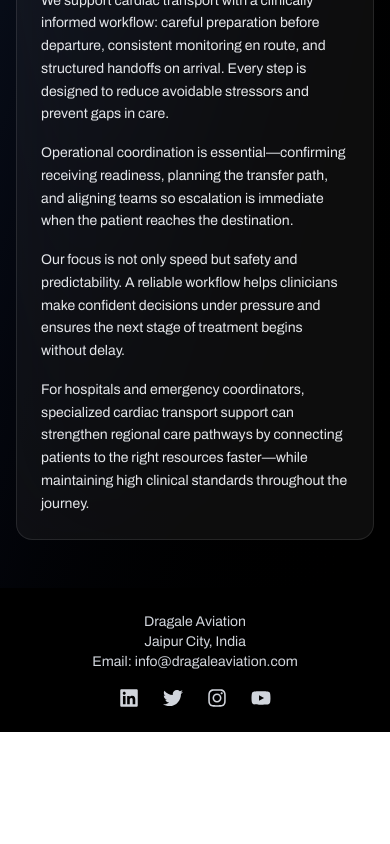
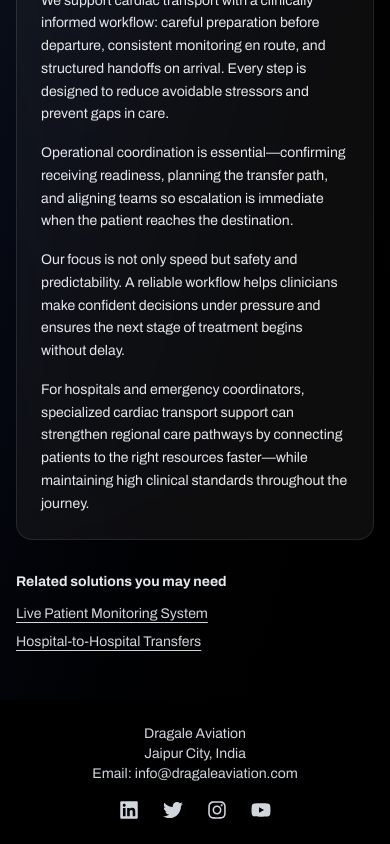
Before and after one commit to lokeshchoudharyprogrammer/dragale-aviation, a Next.js app: page /solutions/critical-heart-patient-support in a window 390 px wide. Shown: the part 612-1456 px from the top of the page. Before the commit the page ends 1344 px from the top, so only its background shows below. Built offline with nearby package versions, Linux system fonts and the light colour scheme.

Commit message:
feat(seo): add contextual cross-links between related solution pages

```diff
--- a/src/app/solutions/[slug]/page.tsx
+++ b/src/app/solutions/[slug]/page.tsx
@@ -49,6 +49,16 @@ export default async function SolutionPage({ params }: PageProps) {
   const { slug } = await params;
   const solution = getSolutionOrNotFound(slug);
 
+  const relatedSlugs = Array.from(new Set(solution.relatedSlugs ?? []))
+    .filter((s) => s && s !== solution.slug)
+    .filter((s) => isSolutionSlug(s));
+
+  const relatedSolutions = relatedSlugs
+    .map((s) => getSolutionBySlug(s))
+    .filter((s): s is NonNullable<ReturnType<typeof getSolutionBySlug>> =>
+      Boolean(s)
+    );
+
   return (
     <div className="pt-20 min-h-screen bg-gradient-to-br from-gray-900 to-black text-white">
       <main className="px-4 sm:px-8 lg:px-16 py-12">
@@ -84,6 +94,29 @@ export default async function SolutionPage({ params }: PageProps) {
               ))}
             </div>
           </section>
+
+          {relatedSolutions.length > 0 ? (
+            <section className="mt-8" aria-labelledby="related-solutions">
+              <h2
+                id="related-solutions"
+                className="text-sm sm:text-base font-semibold text-gray-200"
+              >
+                Related solutions you may need
+              </h2>
+              <ul className="mt-3 space-y-2">
+                {relatedSolutions.map((s) => (
+                  <li key={s.slug} className="text-sm sm:text-base">
+                    <Link
+                      href={`/solutions/${s.slug}`}
+                      className="text-gray-300 underline underline-offset-4 hover:text-white transition"
+                    >
+                      {s.title}
+                    </Link>
+                  </li>
+                ))}
+              </ul>
+            </section>
+          ) : null}
         </article>
       </main>
     </div>
--- a/src/utils/solutions.ts
+++ b/src/utils/solutions.ts
@@ -4,6 +4,8 @@ export type Solution = {
   slug: string;
   title: string;
   shortDescription: string;
+  /** Optional cross-links to strengthen topic clustering and crawl depth */
+  relatedSlugs?: string[];
   seo: {
     title: string;
     description: string;
@@ -30,6 +32,10 @@ export const solutions: Solution[] = [
     title: "Seamless VTOL Patient Transport",
     shortDescription:
       "Vertical takeoff and landing capability for fast, reliable patient transport from dense cities to remote zones.",
+    relatedSlugs: [
+      "live-patient-monitoring-system",
+      "hospital-to-hospital-transfers",
+    ],
     seo: {
       title: "Seamless VTOL Patient Transport | Dragle Aviation",
       description:
@@ -51,6 +57,10 @@ export const solutions: Solution[] = [
     title: "Hospital-to-Hospital Transfers",
     shortDescription:
       "Efficient inter-facility patient transfers that reduce transit time and improve handoff quality for critical cases.",
+    relatedSlugs: [
+      "seamless-vtol-patient-transport",
+      "critical-heart-patient-support",
+    ],
     seo: {
       title: "Hospital-to-Hospital Patient Transfers | Dragle Aviation",
       description:
@@ -72,6 +82,10 @@ export const solutions: Solution[] = [
     title: "Live Patient Monitoring System",
     shortDescription:
       "Real-time vital monitoring during transport so clinicians can track trends, respond early, and arrive prepared.",
+    relatedSlugs: [
+      "critical-heart-patient-support",
+      "seamless-vtol-patient-transport",
+    ],
     seo: {
       title: "Live Patient Monitoring During Transport | Dragle Aviation",
       description:
@@ -93,6 +107,10 @@ export const solutions: Solution[] = [
     title: "Critical Heart Patient Support",
     shortDescription:
       "Specialized transport support for cardiac patients with careful stabilization, monitoring, and coordinated escalation pathways.",
+    relatedSlugs: [
+      "live-patient-monitoring-system",
+      "hospital-to-hospital-transfers",
+    ],
     seo: {
       title: "Critical Heart Patient Transport Support | Dragle Aviation",
       description:
```
